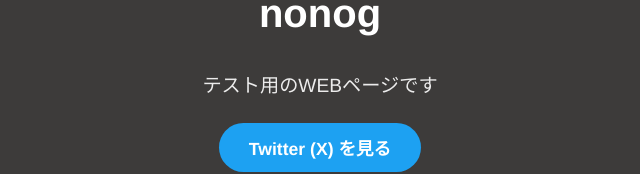
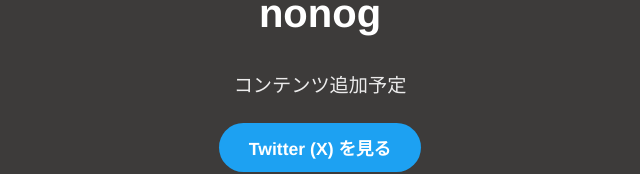
Before and after one commit to nonog11/web, a plain HTML site: page index.html in a window 1280 px wide. Shown: the part 377-551 px from the top of the page, without its empty margins (320-960 px from the left). Drawn offline with Linux system fonts and the light colour scheme.

Commit message:
Update index.html

```diff
--- a/index.html
+++ b/index.html
@@ -93,7 +93,7 @@
   <header>
     <img src="images/icon.png" alt="アイコン">
     <h1>nonog</h1>
-    <p>テスト用のWEBページです</p>
+    <p>コンテンツ追加予定</p>
     <a class="link-btn" href="https://x.com/nonog11" target="_blank">Twitter (X) を見る</a>
   </header>
 
```
